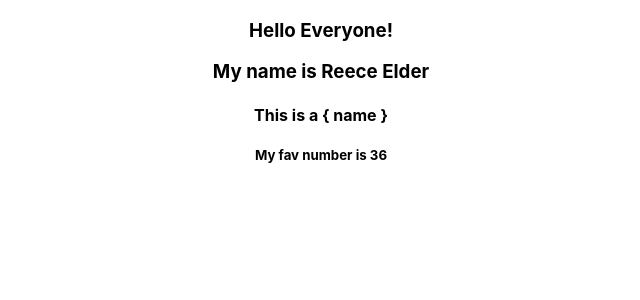
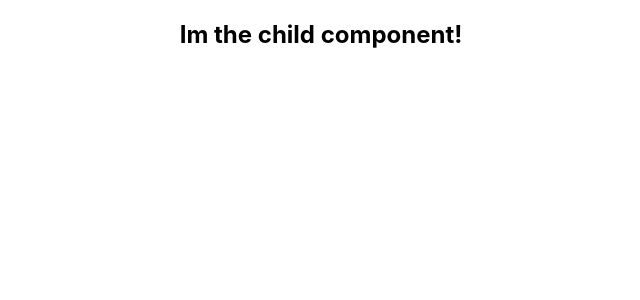
Before and after one commit to Reece-elder/BAE-21-MERN, a React (Create React App) app in the folder React/bae21-react/: page / in a window 1280 px wide. Shown: the top 300 px of the page, without its empty margins (319-959 px from the left). Built offline with nearby package versions, Linux system fonts and the light colour scheme.

Commit message:
parent child relationships

```diff
--- a/React/bae21-react/src/App.js
+++ b/React/bae21-react/src/App.js
@@ -1,14 +1,15 @@
 import HelloWorld from './components/001-intro/HelloWorld';
 import CompWithVars from './components/002-components-vars/CompWithVars';
+import Parent from './components/003-Parent-child/Parent';
 import './css/App.css';
 
 function App() {
   return (
     <div className="App">
       {/* Components MUST BEGIN WITH CAPITAL LETTER Ctrl + / to auto comment */}
-      <HelloWorld/>
-      <CompWithVars/>
-
+      {/* <HelloWorld/>
+      <CompWithVars/> */}
+      <Parent/>
     </div>
   );
 }
--- /dev/null
+++ b/React/bae21-react/src/components/003-Parent-child/Child.jsx
@@ -0,0 +1,7 @@
+const Child = () => {
+    return (
+        <h2> Im the child component! </h2>
+     );
+}
+
+export default Child;
--- /dev/null
+++ b/React/bae21-react/src/components/003-Parent-child/Parent.jsx
@@ -0,0 +1,23 @@
+// In a jsx file if you type in sfc it stands for 'stateless functional component'
+
+import Child from "./Child";
+
+// Exercise - Create a parent child relationship for a fake website, use the following components
+// - app.js
+// - page.jsx
+// - nav.jsx
+// - logo.jsx
+// - body.jsx
+// - footer.jsx
+
+// These files dont have to be formatted but just return a <h3> page </h3> or <h4> footer </h4>
+// app.js should only have one component it renders
+
+const Parent = () => {
+    return (
+        // This parent will be rendering the child component
+        <Child/> // This returns h2
+     );
+}
+
+export default Parent;
```
